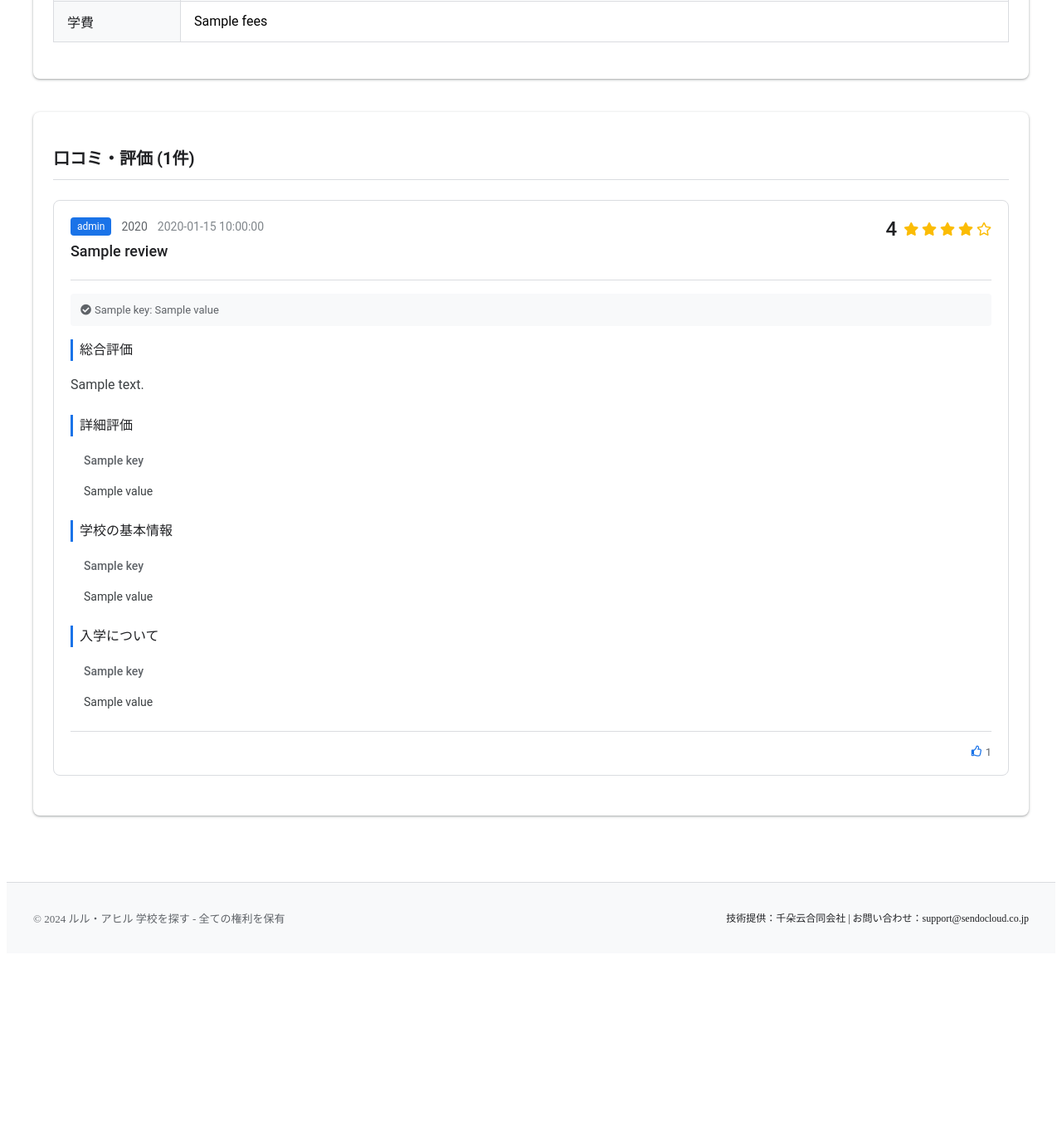
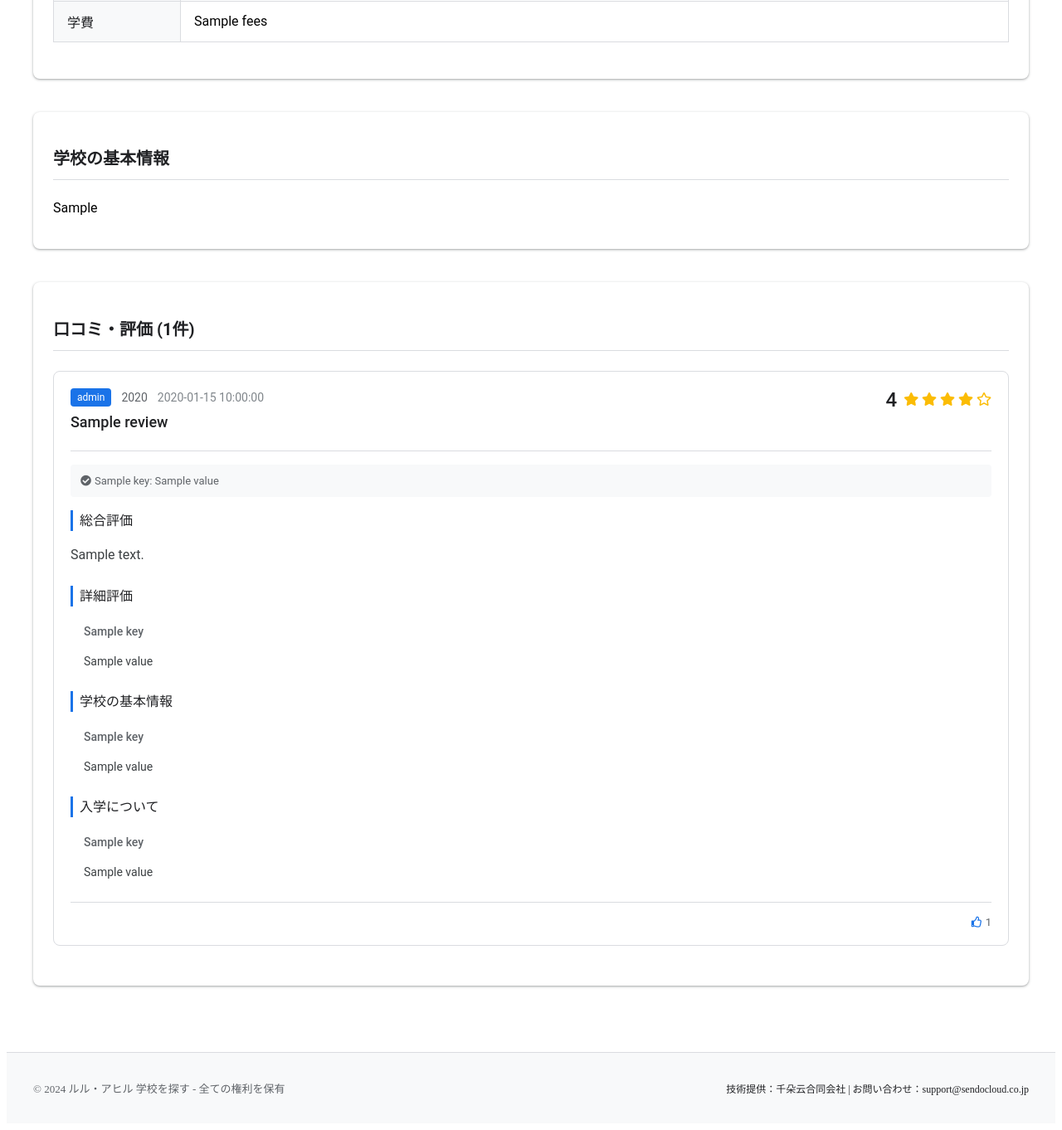
Before and after one commit to goodtidings2023/japanSchoolSearch, a Flask app: template templates/school_detail.html in a window 1280 px wide. Shown: the part 1302-2664 px from the top of the page at 83% size. Before the commit the page ends 2416 px from the top, so only its background shows below. Run offline with Flask 2, Linux system fonts and the light colour scheme; the template is opened without the code that fills it: most values are stand-ins (such as "Sample title", 1, 10 or a date in 2020).

Commit message:
0.24
发布到服务器

```diff
--- a/app.py
+++ b/app.py
@@ -374,6 +374,8 @@ def school_detail(school_id):
         # 将口碑数据添加到school_data中
         school_data['reviews'] = reviews
 
+
+
         return render_template('school_detail.html', **school_data)
 
     except Exception as e:
@@ -381,4 +383,4 @@ def school_detail(school_id):
         return f"Error: {str(e)}", 500
 
 if __name__ == '__main__':
-    app.run(debug=True)
+    app.run(host='0.0.0.0', port=80, debug=False)
--- a/difyAPI.py
+++ b/difyAPI.py
@@ -1,7 +1,6 @@
 # 导入必要的库
 import requests
 import json
-from flask import Response, stream_with_context
 
 def call_dify_api(question, stream=False):
     print("开始调用Dify API...")
--- a/templates/index.html
+++ b/templates/index.html
@@ -197,7 +197,7 @@
     <div id="cityModal" class="modal-overlay">
         <div class="modal">
             <div class="modal-header">
-                <h3>选���市区町村</h3>
+                <h3>选市区町村</h3>
                 <button class="modal-close" onclick="closeCityModal()">&times;</button>
             </div>
             <div class="city-grid" id="cityGrid">
--- a/templates/school_detail.html
+++ b/templates/school_detail.html
@@ -82,6 +82,10 @@
                     <td>{{ fees }}</td>
                 </tr>
             </table>
+        </div>
+        <div class="reviews-section">
+            <h2>学校の基本情報</h2>
+            <p>{{ school_info }}</p>
         </div>
         <div class="reviews-section">
             <h2>口コミ・評価 ({{ reviews|length }}件)</h2>
```
